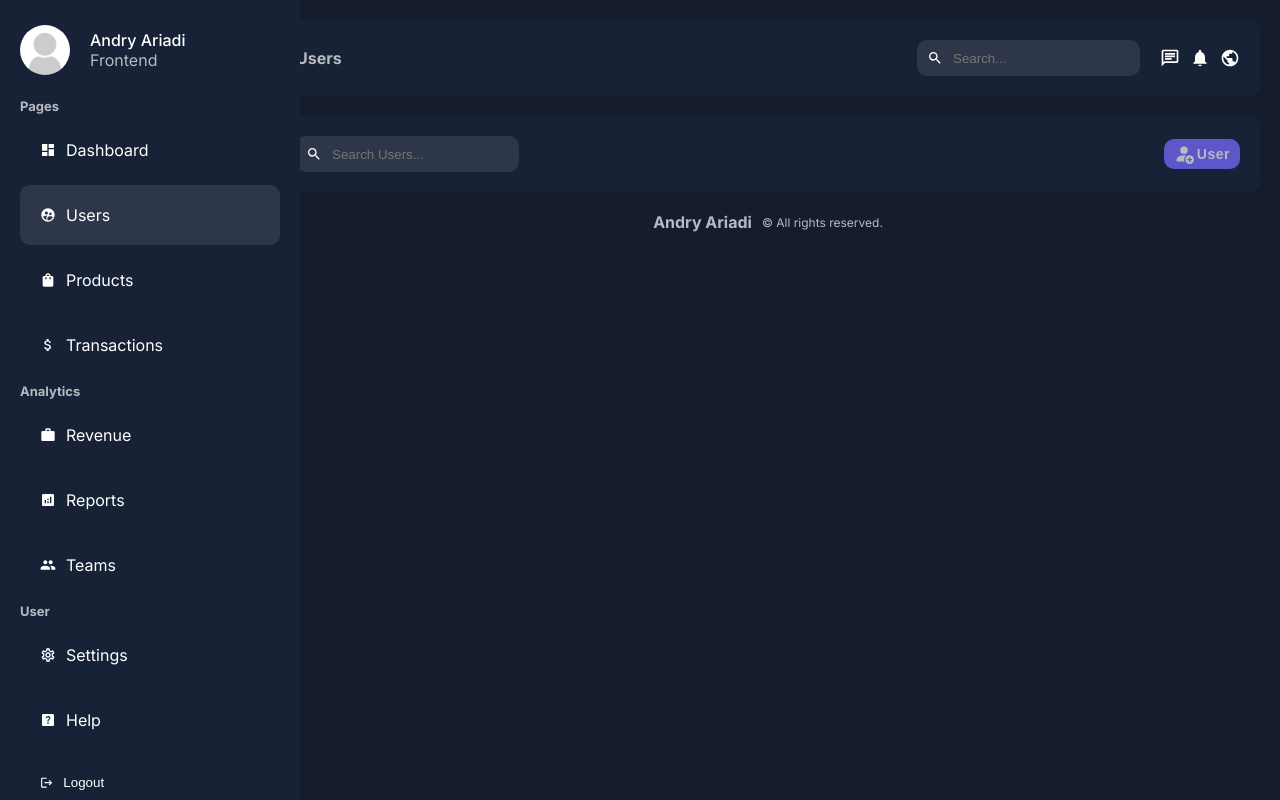
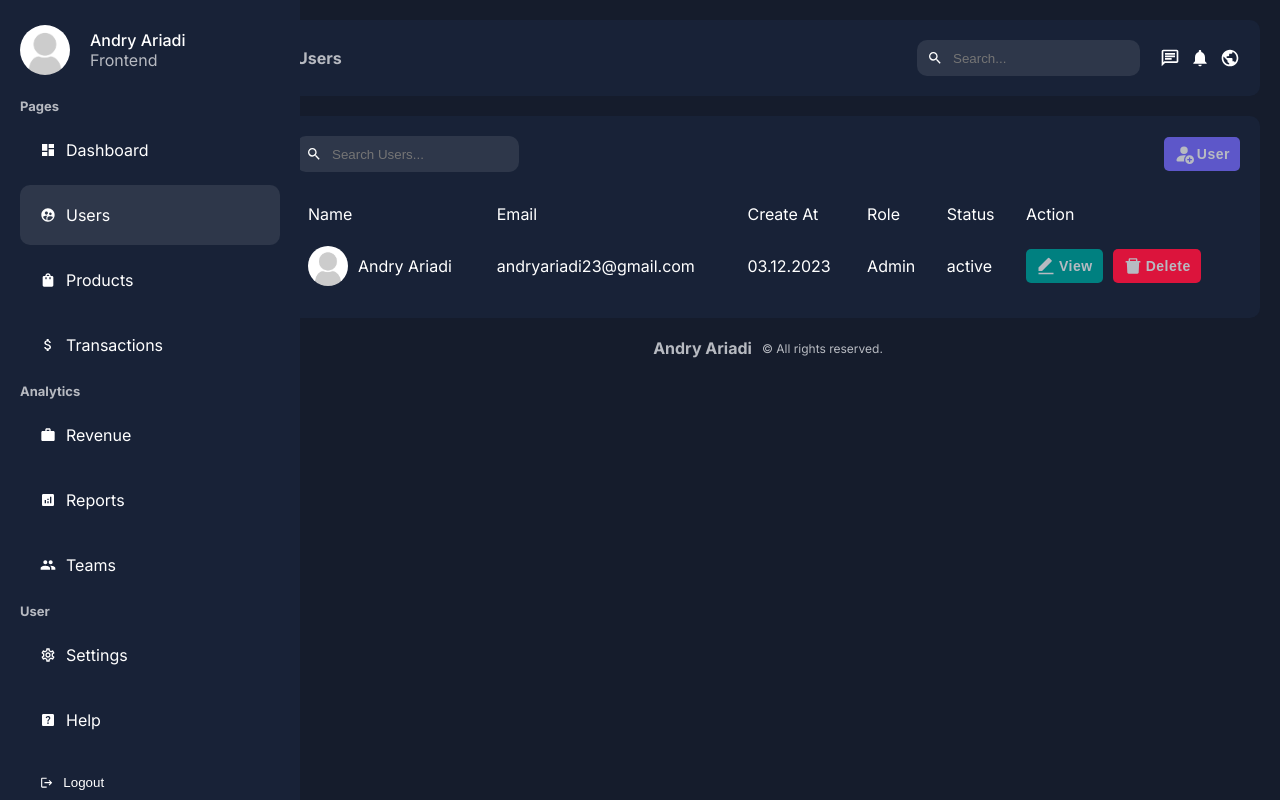
Before and after one commit to andryariadi/CMS-Dashboard-, a Next.js app in the folder cms-dashboard/: page /dashboard/users in a window 1280 px wide. Built offline with nearby package versions, Linux system fonts and the light colour scheme.

Commit message:
styling table users

```diff
--- a/cms-dashboard/src/app/dashboard/users/page.jsx
+++ b/cms-dashboard/src/app/dashboard/users/page.jsx
@@ -2,6 +2,10 @@ import Search from "@/components/dashboard/search/search";
 import styles from "./user.module.css";
 import Link from "next/link";
 import { BsPersonFillAdd } from "react-icons/bs";
+import Image from "next/image";
+import user from "@/assets/users.png";
+import { RiEditFill } from "react-icons/ri";
+import { AiFillDelete } from "react-icons/ai";
 
 export default function UsersPage() {
   return (
@@ -10,13 +14,52 @@ export default function UsersPage() {
         <div className={styles.header}>
           <Search placeholder="Search Users..." />
           <Link href="/dashboard/users/add">
-            <button className={styles.button}>
-              <BsPersonFillAdd className={styles.icon} size={20} />
+            <button className={styles.btnAdd}>
+              <BsPersonFillAdd size={20} />
               User
             </button>
           </Link>
         </div>
-        <div className={styles.tableContainer}></div>
+        <table className={styles.table}>
+          <thead>
+            <tr>
+              <td>Name</td>
+              <td>Email</td>
+              <td>Create At</td>
+              <td>Role</td>
+              <td>Status</td>
+              <td>Action</td>
+            </tr>
+          </thead>
+          <tbody>
+            <tr>
+              <td>
+                <div className={styles.user}>
+                  <Image src={user} alt="user" width={40} height={40} className={styles.userImg} />
+                  Andry Ariadi
+                </div>
+              </td>
+              <td>andryariadi23@gmail.com</td>
+              <td>03.12.2023</td>
+              <td>Admin</td>
+              <td>active</td>
+              <td>
+                <div className={styles.btnContainer}>
+                  <Link href="/dashboard/users/edit">
+                    <button className={`${styles.button} ${styles.edit}`}>
+                      <RiEditFill size={20} />
+                      View
+                    </button>
+                  </Link>
+                  <button className={`${styles.button} ${styles.delete}`}>
+                    <AiFillDelete size={20} />
+                    Delete
+                  </button>
+                </div>
+              </td>
+            </tr>
+          </tbody>
+        </table>
       </div>
     </>
   );
--- a/cms-dashboard/src/app/dashboard/users/user.module.css
+++ b/cms-dashboard/src/app/dashboard/users/user.module.css
@@ -1,17 +1,59 @@
 .container {
-  /* display: flex;
+  display: flex;
   flex-direction: column;
-  gap: 20px; */
+  gap: 20px;
   background-color: var(--bgSoft);
   padding: 20px;
   margin-top: 20px;
   border-radius: 10px;
 }
 
+/* header */
 .header {
   display: flex;
   justify-content: space-between;
   align-items: center;
+}
+
+.btnAdd {
+  display: flex;
+  justify-content: center;
+  align-items: center;
+  gap: 3px;
+  padding: 7px 10px;
+  border-radius: 5px;
+  border: none;
+  background-color: #5d57c9;
+  font-size: 14px;
+  font-weight: 600;
+  letter-spacing: 0.5px;
+  color: var(--textSoft);
+}
+/* header */
+
+/* table */
+.table {
+  width: 100%;
+}
+
+.table td {
+  padding: 10px;
+}
+.user {
+  display: flex;
+  align-items: center;
+  gap: 10px;
+}
+
+.userImg {
+  border-radius: 50%;
+  object-fit: cover;
+}
+
+.btnContainer {
+  display: flex;
+  align-items: center;
+  gap: 10px;
 }
 
 .button {
@@ -19,12 +61,20 @@
   justify-content: center;
   align-items: center;
   gap: 3px;
-  padding: 5px 10px;
-  border-radius: 10px;
+  padding: 7px 10px;
+  border-radius: 5px;
   border: none;
-  background-color: #5d57c9;
   font-size: 14px;
   font-weight: 600;
   letter-spacing: 0.5px;
   color: var(--textSoft);
 }
+
+.edit {
+  background-color: teal;
+}
+
+.delete {
+  background-color: crimson;
+}
+/* table */
```
